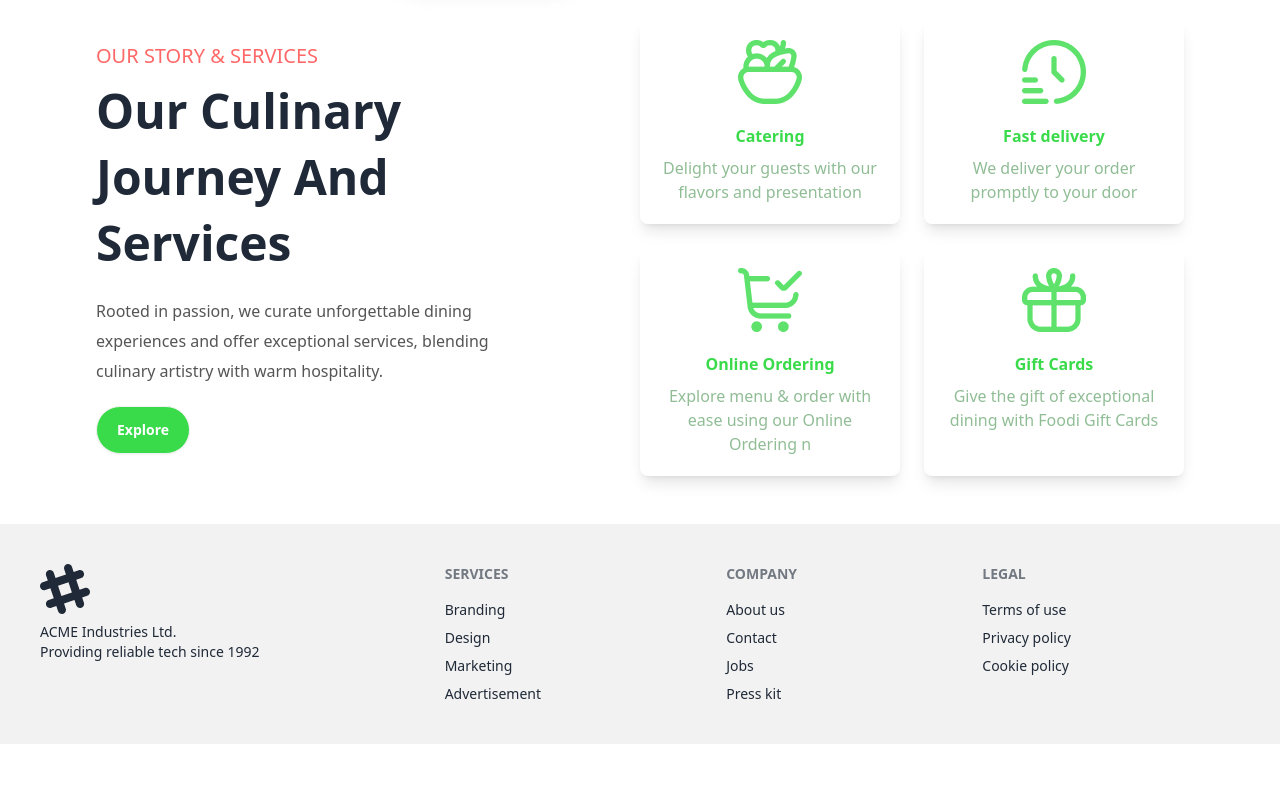
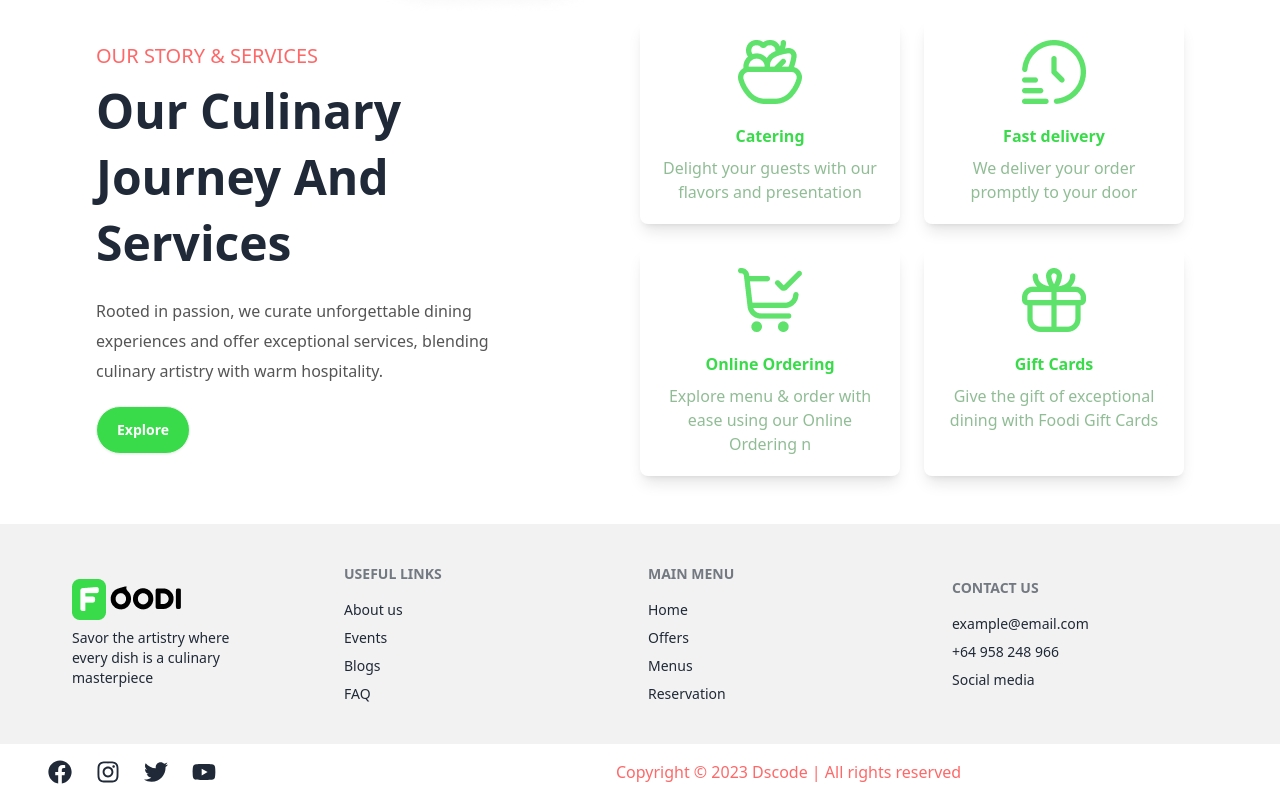
Before and after one commit to mazharulislam-12/foodi-client, a React (Vite) app: page / in a window 1280 px wide. Shown: the part 3136-3936 px from the top of the page. Before the commit the page ends 3880 px from the top, so only its background shows below. Built offline with nearby package versions, Linux system fonts and the light colour scheme.

Commit message:
copyright section

```diff
--- a/src/component/Footer.jsx
+++ b/src/component/Footer.jsx
@@ -1,34 +1,45 @@
 import React from 'react';
+import { FaFacebook, FaInstagram, FaTwitter, FaYoutube } from 'react-icons/fa';
 
 const Footer = () => {
     return (
         <div>
-            <footer className="footer p-10 bg-base-200 text-base-content mt-12">
-                <aside>
-                    <svg width="50" height="50" viewBox="0 0 24 24" xmlns="http://www.w3.org/2000/svg" fillRule="evenodd" clipRule="evenodd" className="fill-current"><path d="M22.672 15.226l-2.432.811.841 2.515c.33 1.019-.209 2.127-1.23 2.456-1.15.325-2.148-.321-2.463-1.226l-.84-2.518-5.013 1.677.84 2.517c.391 1.203-.434 2.542-1.831 2.542-.88 0-1.601-.564-1.86-1.314l-.842-2.516-2.431.809c-1.135.328-2.145-.317-2.463-1.229-.329-1.018.211-2.127 1.231-2.456l2.432-.809-1.621-4.823-2.432.808c-1.355.384-2.558-.59-2.558-1.839 0-.817.509-1.582 1.327-1.846l2.433-.809-.842-2.515c-.33-1.02.211-2.129 1.232-2.458 1.02-.329 2.13.209 2.461 1.229l.842 2.515 5.011-1.677-.839-2.517c-.403-1.238.484-2.553 1.843-2.553.819 0 1.585.509 1.85 1.326l.841 2.517 2.431-.81c1.02-.33 2.131.211 2.461 1.229.332 1.018-.21 2.126-1.23 2.456l-2.433.809 1.622 4.823 2.433-.809c1.242-.401 2.557.484 2.557 1.838 0 .819-.51 1.583-1.328 1.847m-8.992-6.428l-5.01 1.675 1.619 4.828 5.011-1.674-1.62-4.829z"></path></svg>
-                    <p>ACME Industries Ltd.<br />Providing reliable tech since 1992</p>
-                </aside>
+            <footer className="footer grid grid-cols-4 items-center p-10 bg-base-200 text-base-content mt-12">
+                <div className='ml-8'>
+                    <img src="/logo.png" alt="" />
+                    <p>Savor the artistry where <br /> every dish is a culinary <br /> masterpiece</p>
+                </div>
                 <nav>
-                    <h6 className="footer-title">Services</h6>
-                    <a className="link link-hover">Branding</a>
-                    <a className="link link-hover">Design</a>
-                    <a className="link link-hover">Marketing</a>
-                    <a className="link link-hover">Advertisement</a>
+                    <h6 className="footer-title ">Useful links</h6>
+                    <a className="link link-hover">About us</a>
+                    <a className="link link-hover">Events</a>
+                    <a className="link link-hover">Blogs</a>
+                    <a className="link link-hover">FAQ</a>
                 </nav>
                 <nav>
-                    <h6 className="footer-title">Company</h6>
-                    <a className="link link-hover">About us</a>
-                    <a className="link link-hover">Contact</a>
-                    <a className="link link-hover">Jobs</a>
-                    <a className="link link-hover">Press kit</a>
+                    <h6 className="footer-title">Main Menu</h6>
+                    <a className="link link-hover">Home</a>
+                    <a className="link link-hover">Offers</a>
+                    <a className="link link-hover">Menus</a>
+                    <a className="link link-hover">Reservation</a>
                 </nav>
                 <nav>
-                    <h6 className="footer-title">Legal</h6>
-                    <a className="link link-hover">Terms of use</a>
-                    <a className="link link-hover">Privacy policy</a>
-                    <a className="link link-hover">Cookie policy</a>
+                    <h6 className="footer-title">Contact Us</h6>
+                    <a className="link link-hover">example@email.com</a>
+                    <a className="link link-hover">+64 958 248 966</a>
+                    <a className="link link-hover">Social media</a>
                 </nav>
             </footer>
+
+            <div className='flex items-center gap-[400px] my-4'>
+                <div className='flex items-center gap-6 text-2xl ml-12 cursor-pointer '>
+                    <FaFacebook></FaFacebook>
+                    <FaInstagram></FaInstagram>
+                    <FaTwitter></FaTwitter>
+                    <FaYoutube></FaYoutube>
+                </div>
+                <div className='items-center'><span className='text-red'>Copyright &copy; 2023 Dscode | All rights reserved</span></div>
+            </div>
         </div>
     );
 };
```
